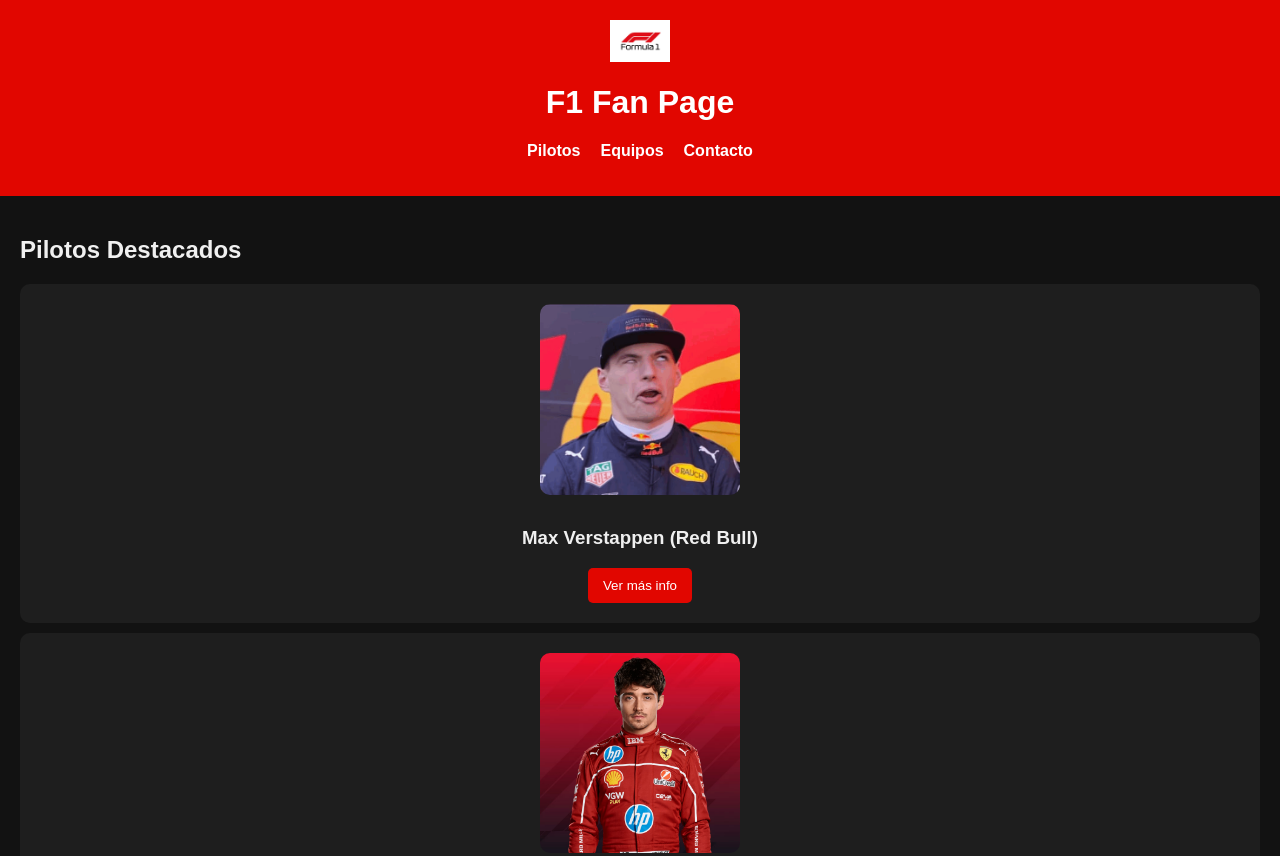
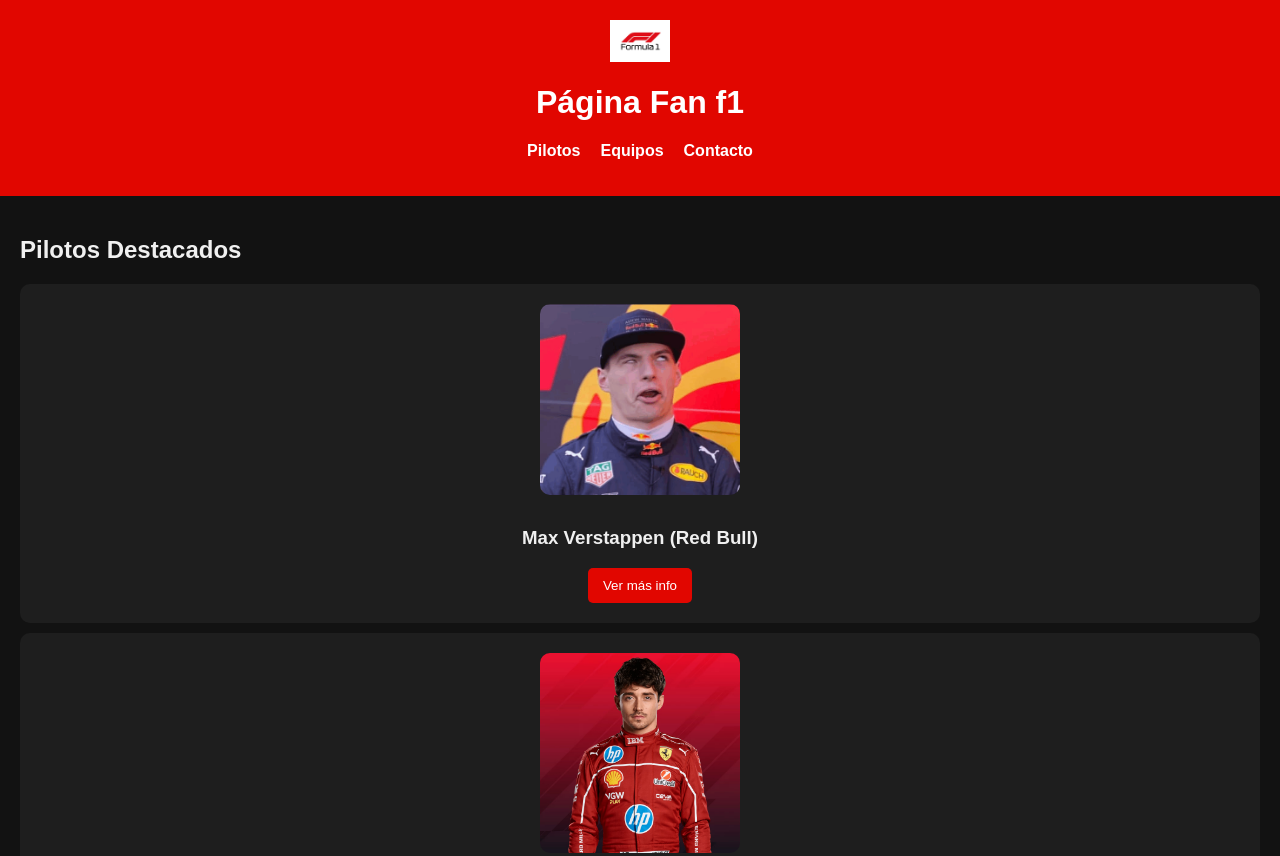
Before and after one commit to alexrdgzz/P-gina-f1, a plain HTML site: page PROYECTO F1/index.html in a window 1280 px wide. Shown: the top 856 px of the page. Drawn offline with Linux system fonts and the light colour scheme.

Commit message:
Update index.html

```diff
--- a/PROYECTO F1/index.html
+++ b/PROYECTO F1/index.html
@@ -10,7 +10,7 @@
     <!-- Cabecera con logo y navegación -->
     <header>
         <img src="img/logo-f1.png" alt="Logo F1" class="logo">
-        <h1>F1 Fan Page</h1>
+        <h1>Página Fan f1</h1>
         <nav>
             <ul>
                 <li><a href="#pilotos">Pilotos</a></li>
```
